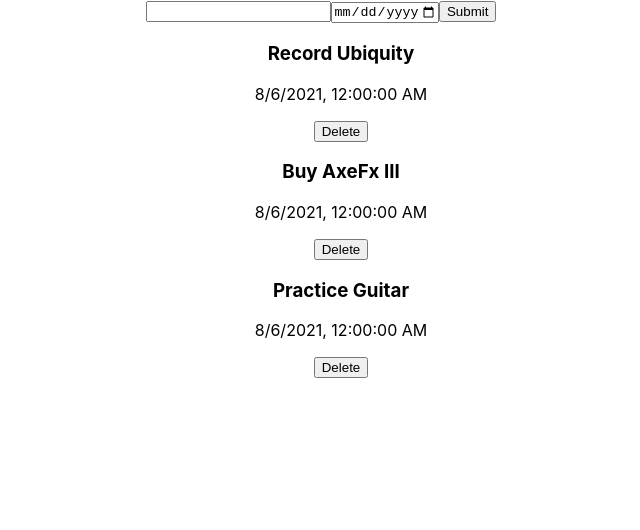
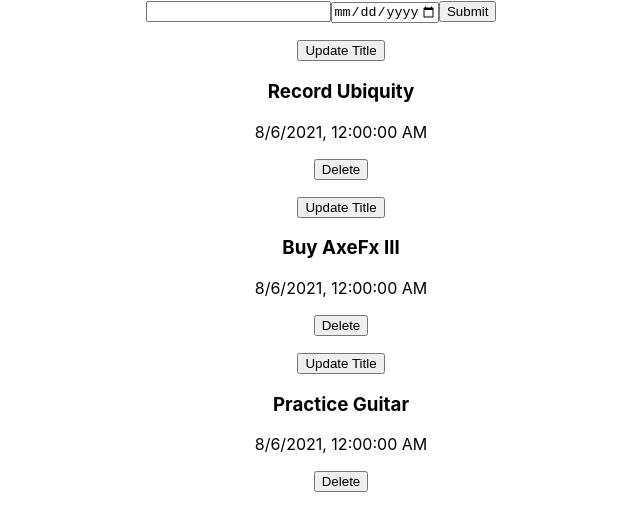
Before and after one commit to Robo-91/react-todo-app, a React (Create React App) app in the folder todo-app/: page / in a window 1280 px wide. Shown: the top 530 px of the page, without its empty margins (319-959 px from the left). Built offline with nearby package versions, Linux system fonts and the light colour scheme.

Commit message:
added props/state to update todo title

```diff
--- a/todo-app/src/App.js
+++ b/todo-app/src/App.js
@@ -22,6 +22,16 @@ function App() {
     setTodos(todos.filter((todo) => todo.id !== id));
   };
 
+  const updateTodoHandler = (id) => {
+    const updateTitle = prompt('Enter new Title:');
+    setTodos(todos.map((todo) => {
+      if(todo.id === id){
+        todo.title = updateTitle;
+      }
+      return todo;
+    }));
+  };
+
   return (
     <div className="App">
       <TodoForm
@@ -30,6 +40,7 @@ function App() {
       <TodoItems
         items={todos}
         deleteTodo={deleteTodoHandler}
+        updateTodo={updateTodoHandler}
       />
     </div>
   );
--- a/todo-app/src/Components/TodoItems.js
+++ b/todo-app/src/Components/TodoItems.js
@@ -1,11 +1,13 @@
 import './TodoItems.css';
 
 const TodoItems = (props) => {
+
 
     return (
         props.items.map(item =>
             (
                 <ul key={item.id}>
+                    <button onClick={() => props.updateTodo(item.id)}>Update Title</button>
                     <h3>{item.title}</h3>
                     <p>{item.date.toLocaleString('en-US')}</p>
                     <button onClick={() => props.deleteTodo(item.id)}>Delete</button>
```
